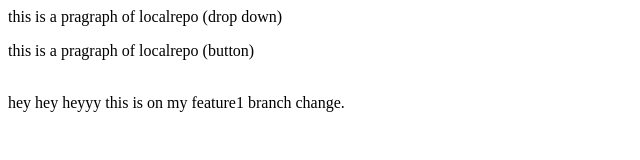
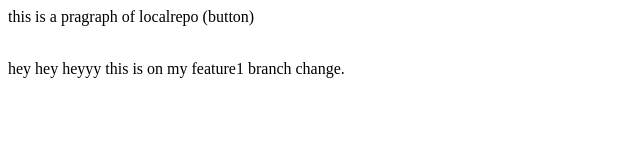
Before and after one commit to Anzo1021/LocalRepo, a plain HTML site: page index.html in a window 1280 px wide. Shown: the whole page, without its empty margins (0-640 px from the left). Drawn offline with Linux system fonts and the light colour scheme.

Commit message:
old repo

```diff
--- a/index.html
+++ b/index.html
@@ -1,4 +1,3 @@
-<p>this is a pragraph of localrepo (drop down)</p>
 <p>this is a pragraph of localrepo (button)</p>
 <br>
 hey hey heyyy this is on my feature1 branch change.
```
